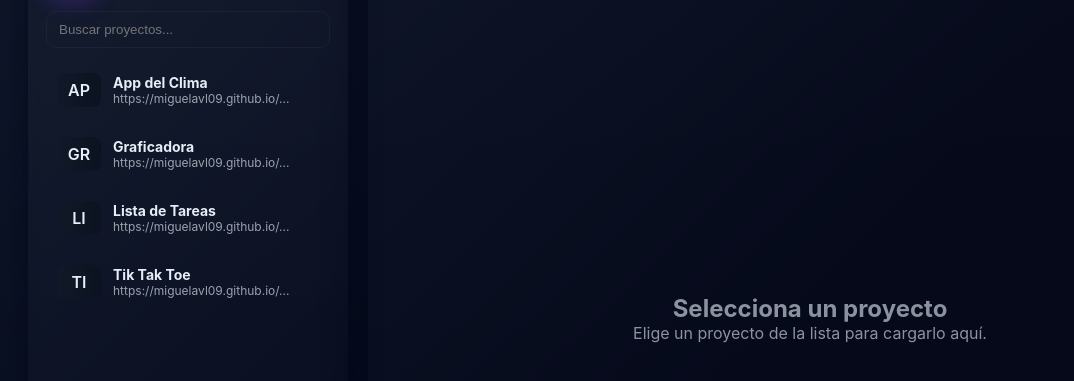
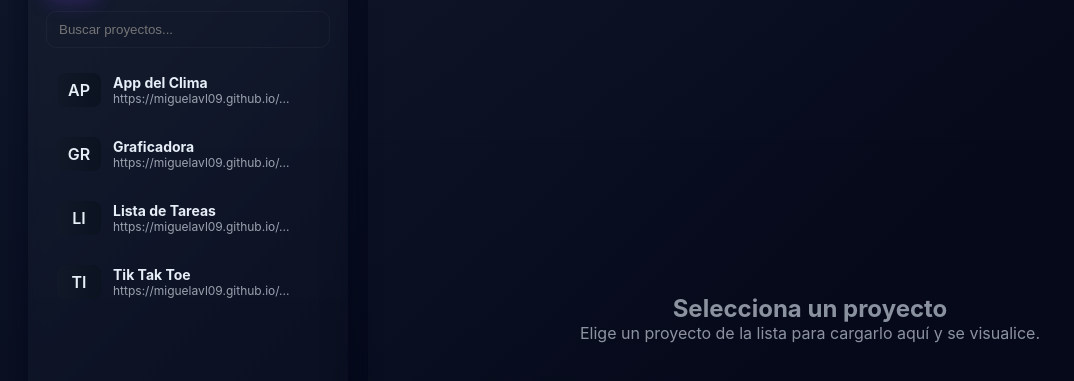
Before and after one commit to MiguelAVL09/Tecnolog-as-WEB, a plain HTML site: page index.html in a window 1280 px wide. Shown: the part 101-482 px from the top of the page, without its empty margins (0-1074 px from the left). Drawn offline with Linux system fonts and the light colour scheme.

Commit message:
Update index.html

```diff
--- a/index.html
+++ b/index.html
@@ -56,7 +56,7 @@
         <div id="previewInner" class="placeholder">
           <div>
             <h2>Selecciona un proyecto</h2>
-            <p>Elige un proyecto de la lista para cargarlo aquí.</p>
+            <p>Elige un proyecto de la lista para cargarlo aquí y se visualice.</p>
           </div>
         </div>
       </div>
```
